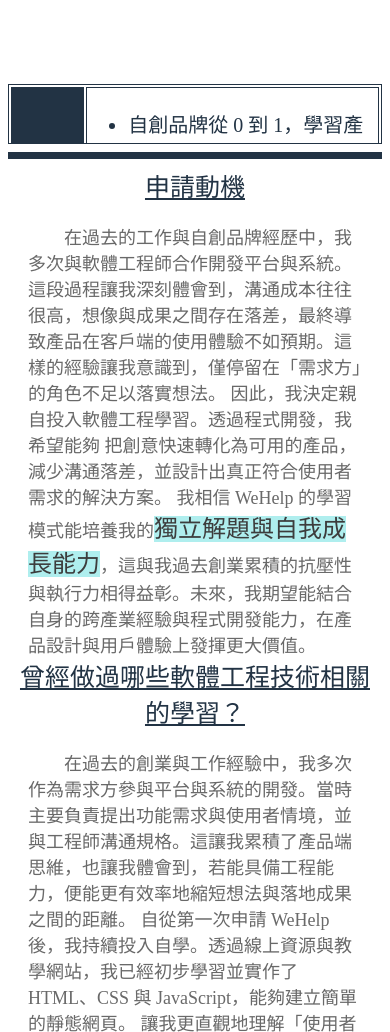
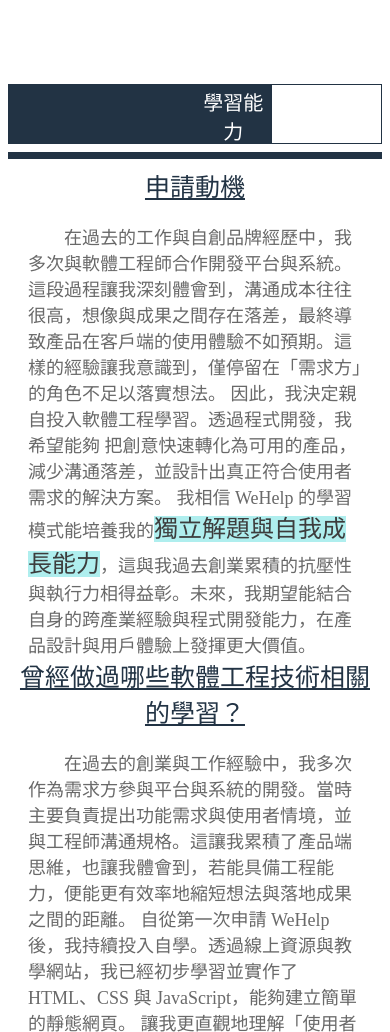
Before and after one commit to wj930513/Resume, a plain HTML site: page index.html in a window 390 px wide. Shown: the part 2412-3444 px from the top of the page. Drawn offline with Linux system fonts and the light colour scheme.

Commit message:
Update layout.css

```diff
--- a/layout.css
+++ b/layout.css
@@ -142,6 +142,30 @@ img {
 }
 
 @media (max-width:768px){
+    table, thead, tbody, th, td, tr {
+        display: block;
+    }
+    tr {
+        margin-bottom: 15px;
+        border-bottom: 2px solid #223344;
+    }
+    td {
+        text-align: right;
+        padding-left: 50%;
+        position: relative;
+    }
+    td::before {
+        content: attr(data-label); /* 將表頭放入每個 td */
+        position: absolute;
+        left: 10px;
+        width: 45%;
+        text-align: left;
+        font-weight: bold;
+    }
+}
+
+
+@media (max-width:768px){
     img {
         width: 100%;
         height: auto;
```
